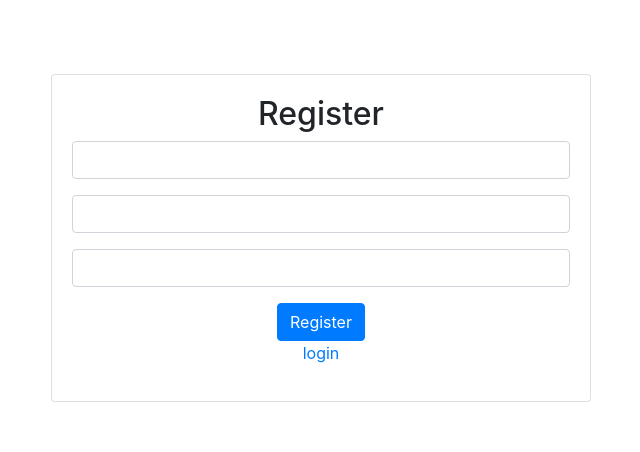
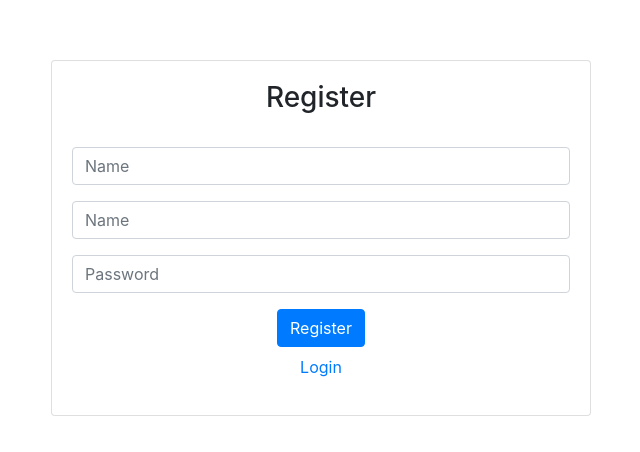
Before and after one commit to itobuztech/react-fire-store, a React (Create React App) app: page /register in a window 1280 px wide. Shown: the part 162-614 px from the top of the page, without its empty margins (319-959 px from the left). Built offline with nearby package versions, Linux system fonts and the light colour scheme.

Commit message:
Few enahancement

```diff
--- a/package.json
+++ b/package.json
@@ -16,6 +16,7 @@
     "react-dom": "^17.0.1",
     "react-redux": "^7.2.2",
     "react-router-dom": "^5.2.0",
+    "react-router-redux": "^4.0.8",
     "react-scripts": "4.0.0",
     "react-toastify": "^6.1.0",
     "redux-saga": "^1.1.3",
--- a/src/components/auth-route.jsx
+++ b/src/components/auth-route.jsx
@@ -11,6 +11,7 @@ const AuthRoute = props => {
 };
 
 const mapStateToProps = (state) => {
+  console.log(state);
   return {
     isAuthUser: state.authReducer.isAuthUser
   };
--- a/src/components/register-or-login.jsx
+++ b/src/components/register-or-login.jsx
@@ -5,7 +5,7 @@ export const RegisterOrLogin = ({ pathname }) => {
     return (
       <p>
         <Link to="/register">
-          register
+          Register
         </Link>
       </p>
     )
@@ -13,7 +13,7 @@ export const RegisterOrLogin = ({ pathname }) => {
     return (
       <p>
         <Link to="/login">
-          login
+          Login
         </Link>
       </p>
     )
--- a/src/pages/login/login.jsx
+++ b/src/pages/login/login.jsx
@@ -20,7 +20,7 @@ class Login extends Component {
             <Col md={{ span: 6, offset: 3 }}>
               <Card>
                 <Card.Body>
-                  <h2 className="text-center">{path === '/register' ? 'Register' : 'Login'}</h2>
+                  <h3 className="text-center pb-4">{path === '/register' ? 'Register' : 'Login'}</h3>
                   <Formik
                     initialValues={{ name: '', email: '', password: '' }}
                     validate={(values) => {
@@ -46,25 +46,25 @@ class Login extends Component {
                         {path === '/register' ? (
                           <Row>
                             <Col className="form-group">
-                              <Field type='text' name='name' className="form-control" />
+                              <Field type='text' name='name' className="form-control" placeholder="Name" />
                             </Col>
                           </Row>
                         ) : null}
                         <Row>
                           <Col className="form-group">
-                            <Field type='email' name='email' className="form-control" />
-                            <ErrorMessage name='email' component='div' className="text-danger" />
+                            <Field type='email' name='email' className="form-control" placeholder="Name"/>
+                            <ErrorMessage name='email' component='div' className="text-danger"  />
                           </Col>
                         </Row>
                         <Row>
                           <Col className="form-group">
-                            <Field type='password' name='password' className="form-control" />
+                            <Field type='password' name='password' className="form-control" placeholder="Password"/>
                             <ErrorMessage name='password' component='div' className="text-danger" />
                           </Col>
                         </Row>
                         <Row>
                           <Col md={{ span: 4, offset: 4 }} className="text-center">
-                            <Button type='submit' disabled={isSubmitting}>
+                            <Button className="mb-2" type='submit' disabled={isSubmitting}>
                               {path === '/register'
                                 ? 'Register'
                                 : 'Submit'}
--- a/src/route.js
+++ b/src/route.js
@@ -1,19 +1,20 @@
-import React from "react";
+import React, { Suspense } from "react";
 
-import { Route, Switch } from "react-router-dom";
+import { Route, Switch, Redirect } from "react-router-dom";
 import { createBrowserHistory } from 'history';
 
 import Login from "./pages/login/login.jsx";
 import Notfound from "./pages/notfound/notfound.jsx";
-import Home from "./pages/home/home.jsx";
 import Cart from "./pages/cart/cart.jsx";
 import Dashboard from "./pages/dashboard/dashboard.jsx";
 import List from "./pages/list/list.jsx";
 import AuthRoute from './components/auth-route.jsx';
 
+const HomePage = React.lazy(() => import('./pages/home/home.jsx'));
 export const history = createBrowserHistory();
 
 const routes = (
+  <Suspense fallback={<div>Loading...</div>}>
   <Switch>
     <AuthRoute path="/login" type="guest">
       <Login path="/login" />
@@ -22,7 +23,7 @@ const routes = (
       <Login path="/register" />
     </AuthRoute>
     <AuthRoute path="/home" type="private">
-      <Home />
+      <HomePage />
     </AuthRoute>
     <AuthRoute path="/cart" type="private">
       <Cart />
@@ -33,8 +34,20 @@ const routes = (
     <AuthRoute path="/list" type="private">
       <List path="/list" />
     </AuthRoute>
+    <Route exact
+      path="/"
+      render={() => {
+          return (
+            <Redirect to="/home" />
+          )
+      }}>
+
+    </Route>
+
+
     <Route component={Notfound} />
   </Switch>
+  </Suspense>
 );
 
 
--- a/src/store/auth/authReducer.js
+++ b/src/store/auth/authReducer.js
@@ -14,7 +14,7 @@ const authReducer = (state = initialState, action) => {
   switch (action.type) {
     case AUTH.LOGIN_USER_SUCCESS: {
       localStorage.setItem("user", JSON.stringify(action.payload));
-      return { ...state, loggedInUser: action.payload };
+      return { ...state, loggedInUser: action.payload, isAuthUser: true };
     }
     case AUTH.LOGIN_USER_ERROR:
       return { ...state, loginError: action.payload };
@@ -24,7 +24,7 @@ const authReducer = (state = initialState, action) => {
         return { ...state, registerErr: action.payload };
     case AUTH.LOGOUT_USER_SUCCESS: {
       localStorage.removeItem("user");
-      return { ...state, signedOutSuccess: action.payload };
+      return { ...state, isAuthUser: null, loggedInUser: {} };
     }
     case AUTH.LOGOUT_USER_ERROR: {
       return { ...state, signedOutError: action.payload };
--- a/src/store/auth/authSaga.js
+++ b/src/store/auth/authSaga.js
@@ -1,5 +1,5 @@
 import { takeLatest, call, put, fork, all } from "redux-saga/effects";
-
+import { push } from 'react-router-redux';
 import { toast } from 'react-toastify';
 
 import { authAction } from './authAction';
@@ -14,10 +14,11 @@ function* workerLogin(action) {
     const response = yield call(authApi.signIn, action.payload);
     if (response) {
       yield put(authAction.loginSuccess(response));
-      yield call(redirectTo, '/home');
+      yield put(push('/home'));
       toast.success('Logged in successfully');
     }
   } catch (error) {
+    console.log(error);
     return yield put(authAction.loginError(error));
   }
 }
@@ -41,7 +42,7 @@ function* wokerSignout(action) {
   try {
     const response = yield call([authApi, 'signOut']);
     yield put(authAction.signoutSuccess(response))
-    yield call(redirectTo, '/login');
+    yield put(push('/login'));
     toast.success('Loggedout successfully');
   } catch(error) {
     return yield put(authAction.signoutError(error));
```
Also changed, not shown: 1 other file (tests, documents, lock files or other folders).
